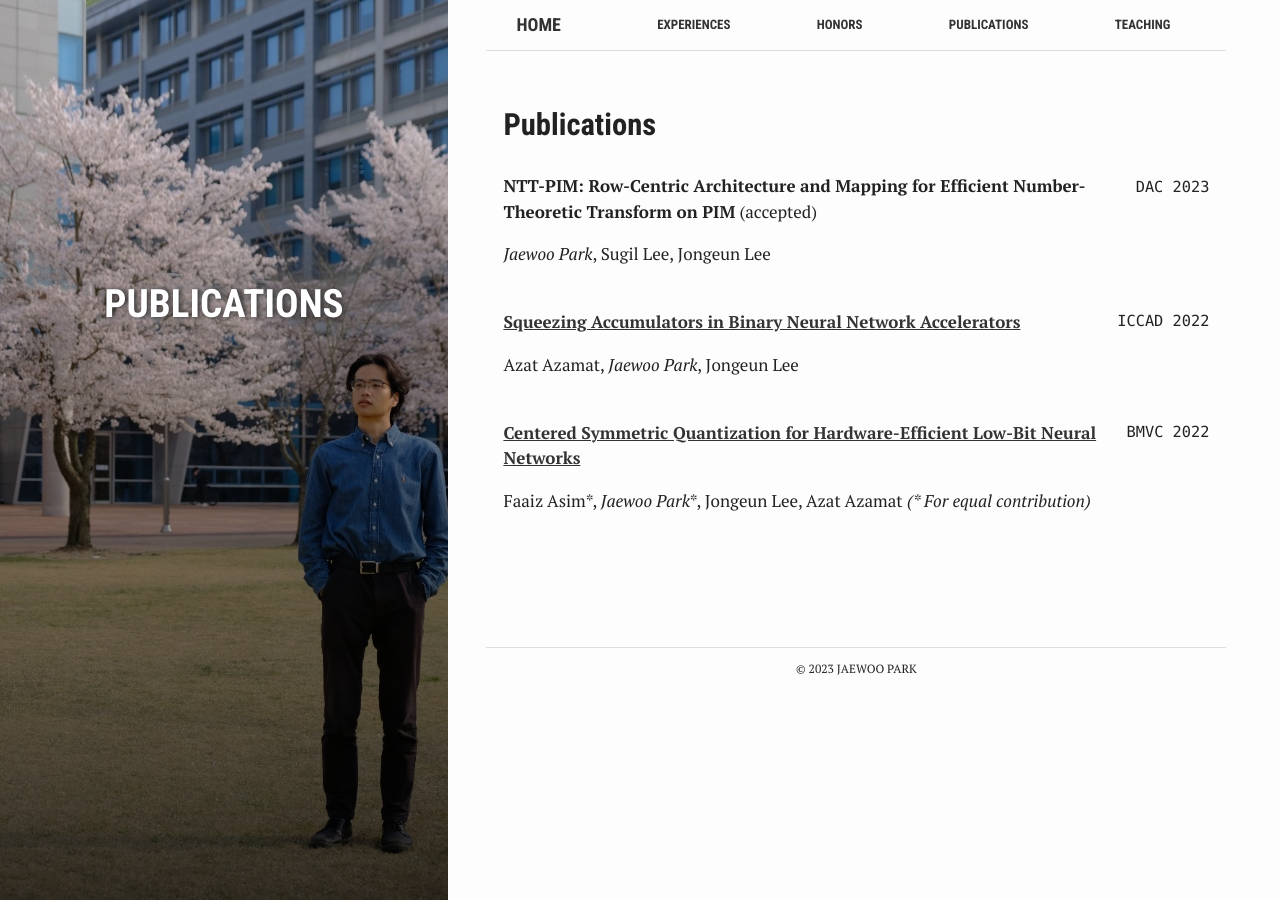
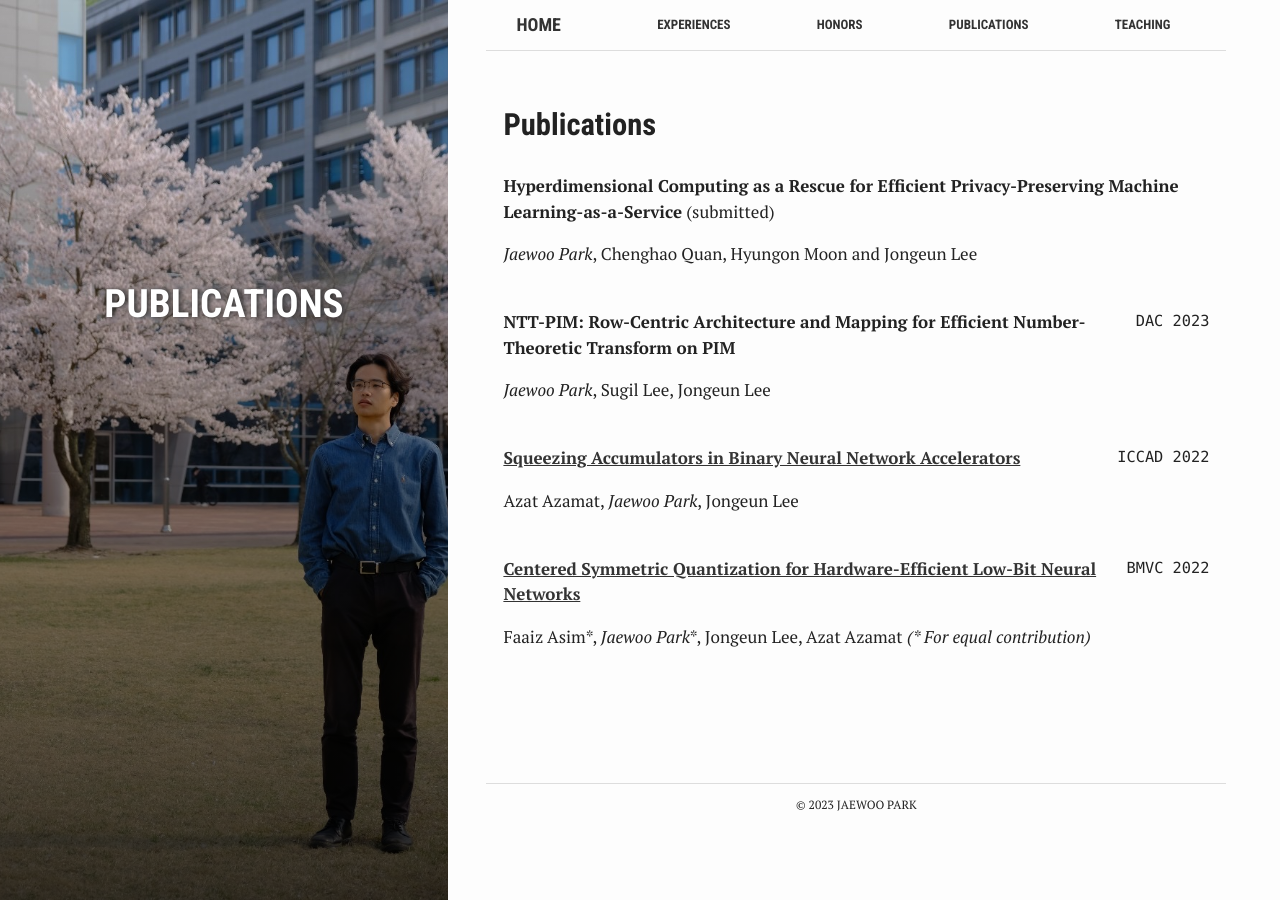
Before and after one commit to hecate64/hecate64.github.io, a Jekyll site: the page built from publications.md, in a window 1280 px wide. Built offline with Jekyll 4.4.1, drawn with Linux system fonts in a browser that asks for light colours.

Commit message:
Updated HE-HDC

```diff
--- a/publications.md
+++ b/publications.md
@@ -9,9 +9,19 @@ active: publications
 
 ## Publications
 
+<div style="float: right"> <code>  </code> </div>
+
+__Hyperdimensional Computing as a Rescue for Efficient Privacy-Preserving Machine Learning-as-a-Service__ (submitted)
+
+
+*Jaewoo Park*, Chenghao Quan, Hyungon Moon and Jongeun Lee
+<br/>
+<br/>
+
+
 <div style="float: right"> <code> DAC 2023 </code> </div>
 
-__NTT-PIM: Row-Centric Architecture and Mapping for Efficient Number-Theoretic Transform on PIM__ (accepted)
+__NTT-PIM: Row-Centric Architecture and Mapping for Efficient Number-Theoretic Transform on PIM__
 
 
 *Jaewoo Park*, Sugil Lee, Jongeun Lee
```
Also changed, not shown: 8 other files.
